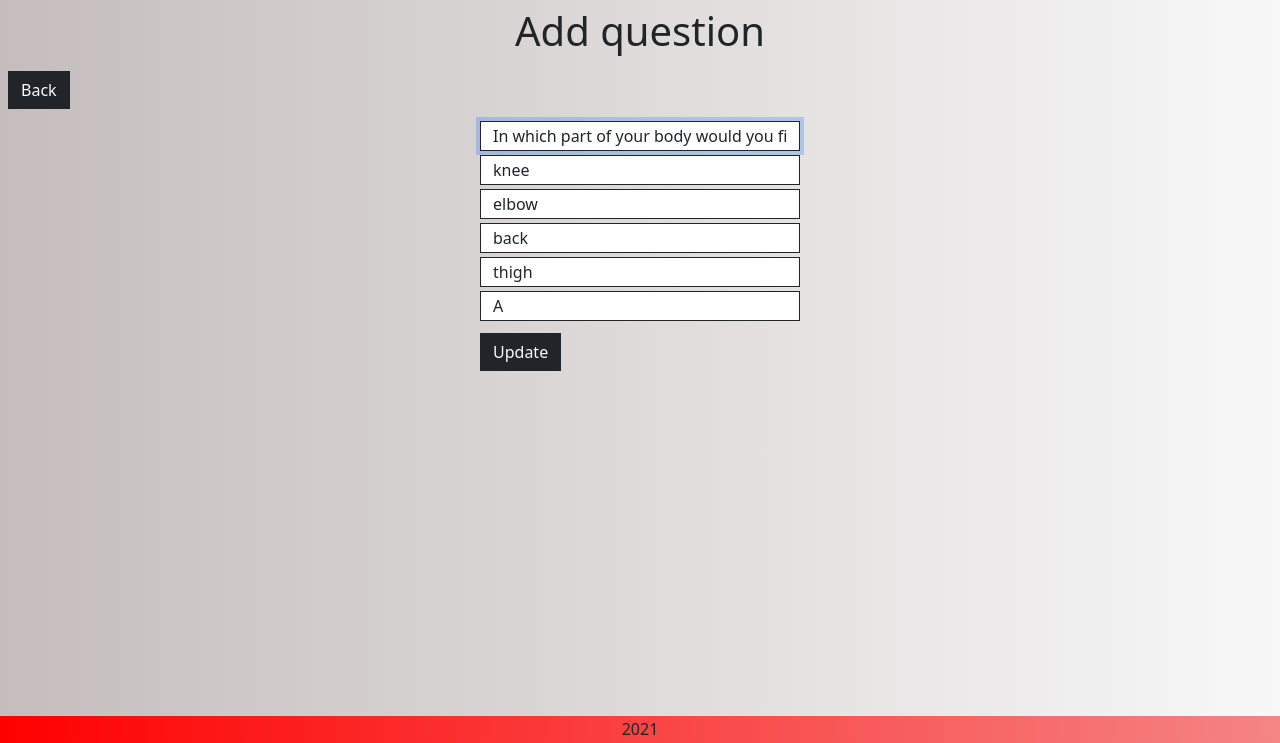
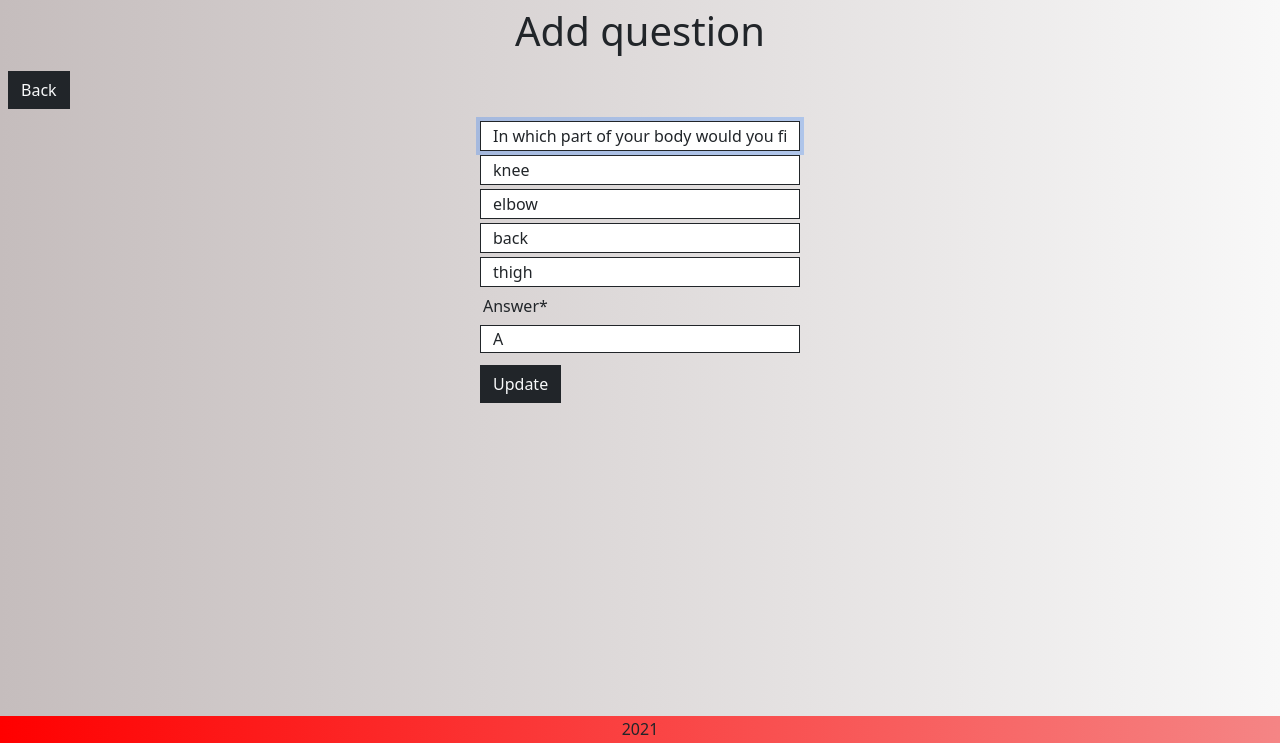
Before and after one commit to zahur76/django-quiz, a Django app: page /quiz/update_question/4 in a window 1280 px wide. Shown: the part 57-800 px from the top of the page. Run offline with Django 3.2, Linux system fonts and the light colour scheme; a user stored in the database is signed in; data comes from the database, SQL or seed files in the repository; both versions use the stored data as it was after the commit; some libraries are stand-ins or nearby versions.

Commit message:
fix issue for providing answers in question form by providing dropdown menu

```diff
--- a/quiz/forms.py
+++ b/quiz/forms.py
@@ -53,4 +53,7 @@ class add_questionForm(forms.ModelForm):
                 'placeholder'] = placeholders[field]
             self.fields[field].widget.attrs[
             'class'] = 'border-dark m-1 rounded-0 mx-auto add_quiz-form-input'
-            self.fields[field].label = False
+            if field == 'answer':
+                self.fields[field].label = 'Answer'
+            else:
+                self.fields[field].label = False
--- a/quiz/models.py
+++ b/quiz/models.py
@@ -25,7 +25,13 @@ class Questions(models.Model):
     second_answer = models.CharField(max_length=254)
     third_answer = models.CharField(max_length=254)
     fourth_answer = models.CharField(max_length=254)
-    answer = models.CharField(max_length=254)
+    answer_choices = [
+                ('A', 'A'),
+                ('B', 'B'),
+                ('C', 'C'),
+                ('D', 'D'),
+                ]
+    answer = models.CharField(max_length=26, choices=answer_choices, null=False, default='A')
 
     def __str__(self):
         return self.quiz.quiz_name
--- a/quiz/static/quiz/css/quiz.css
+++ b/quiz/static/quiz/css/quiz.css
@@ -13,6 +13,11 @@ label {
 input[type="radio"]{
     margin-bottom: 3px;
     vertical-align: middle;
+}
+
+#id_answer {
+    padding-top: 1px ;
+    padding-bottom: 1px ;
 }
 
 /* Media screen */
```
Also changed, not shown: db.sqlite3, quiz/migrations/0008_alter_questions_answer.py (added).
